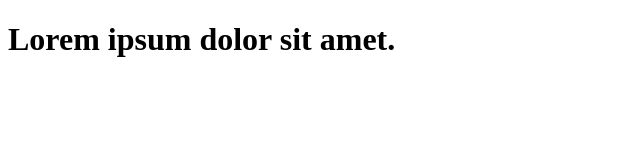
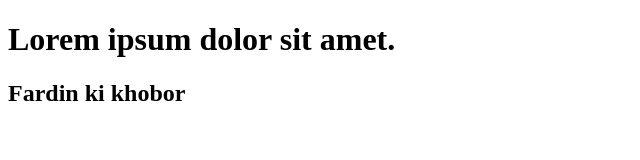
Before and after one commit to Raiyan-00/Testing, a plain HTML site: page index.html in a window 1280 px wide. Shown: the whole page, without its empty margins (0-640 px from the left). Drawn offline with Linux system fonts and the light colour scheme.

Commit message:
Update index2.html

```diff
--- a/index.html
+++ b/index.html
@@ -7,6 +7,7 @@
 </head>
 <body>
     <h1>Lorem ipsum dolor sit amet.</h1>
+    <h2>Fardin ki khobor</h2>
 
 
 </body>
```
